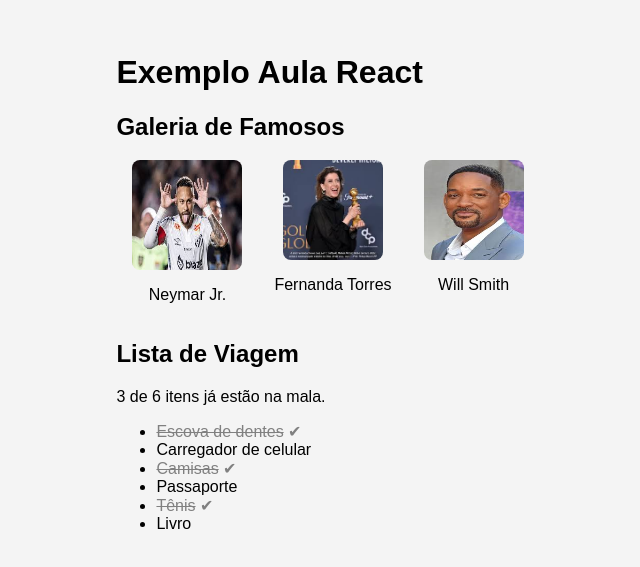
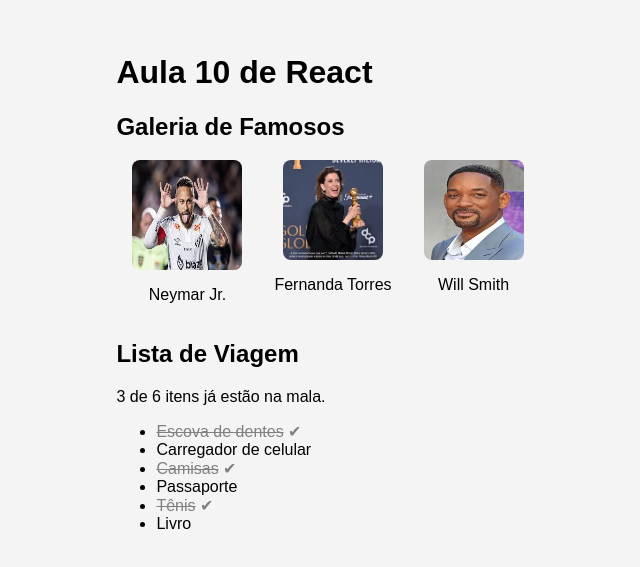
Before and after one commit to victorgsn/React01, a React (Create React App) app: page /atv03 in a window 1280 px wide. Shown: the part 109-676 px from the top of the page, without its empty margins (312-952 px from the left). Built offline with nearby package versions, Linux system fonts and the light colour scheme.

Commit message:
Correção de titulo

```diff
--- a/src/Semana3/Atv03.js
+++ b/src/Semana3/Atv03.js
@@ -5,7 +5,7 @@ import PackingList from "./PackingList";
 export default function Atv03() {
   return (
     <div>
-      <h1>Exemplo Aula React</h1>
+      <h1>Aula 10 de React</h1>
       <Gallery />
       <PackingList />
     </div>
```
